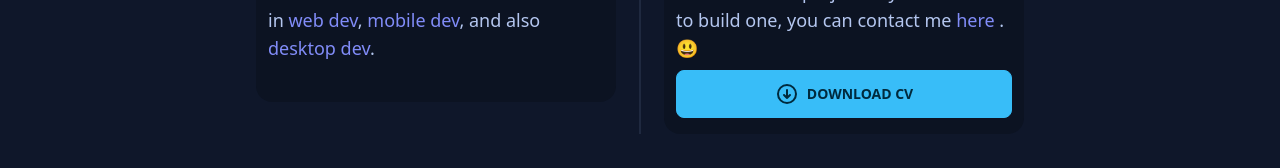
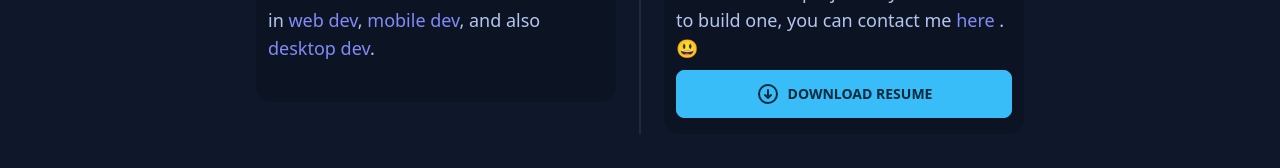
Before and after one commit to abdellatif-laghjaj/vue-portfolio, a Vue app: page /about in a window 1280 px wide. Shown: the part 470-638 px from the top of the page. Built offline with nearby package versions, Linux system fonts and the light colour scheme.

Commit message:
bug fixes

```diff
--- a/src/views/About.vue
+++ b/src/views/About.vue
@@ -43,15 +43,27 @@
           <router-link to="/contact" class="text-secondary">here</router-link>
           .😃 <br>
 
-          <button class="btn btn-primary mt-2 w-full">
+          <label class="btn btn-primary modal-button mt-2 w-full" for="cv-modal">
             <svg class="w-6 h-6" fill="none" stroke="currentColor" viewBox="0 0 24 24"
                  xmlns="http://www.w3.org/2000/svg">
               <path stroke-linecap="round" stroke-linejoin="round" stroke-width="2"
                     d="M15 13l-3 3m0 0l-3-3m3 3V8m0 13a9 9 0 110-18 9 9 0 010 18z"></path>
             </svg>
-            <span class="ml-2">Download CV</span>
-          </button>
+            <span class="ml-2">download resume</span>
+          </label>
         </p>
+      </div>
+    </div>
+  </div>
+
+  <!-- Modal -->
+  <input type="checkbox" id="cv-modal" class="modal-toggle"/>
+  <div class="modal modal-bottom sm:modal-middle">
+    <div class="modal-box">
+      <h3 class="font-bold text-lg">Download Resume</h3>
+      <p class="py-4">My resume is not ready yet, but you can contact me or come back later.</p>
+      <div class="modal-action">
+        <label for="cv-modal" class="btn">Ok, Got it!</label>
       </div>
     </div>
   </div>
--- a/src/views/Home.vue
+++ b/src/views/Home.vue
@@ -28,7 +28,6 @@
   </div>
 
   <!-- Modal -->
-
   <input type="checkbox" id="cv-modal" class="modal-toggle"/>
   <div class="modal modal-bottom sm:modal-middle">
     <div class="modal-box">
```
